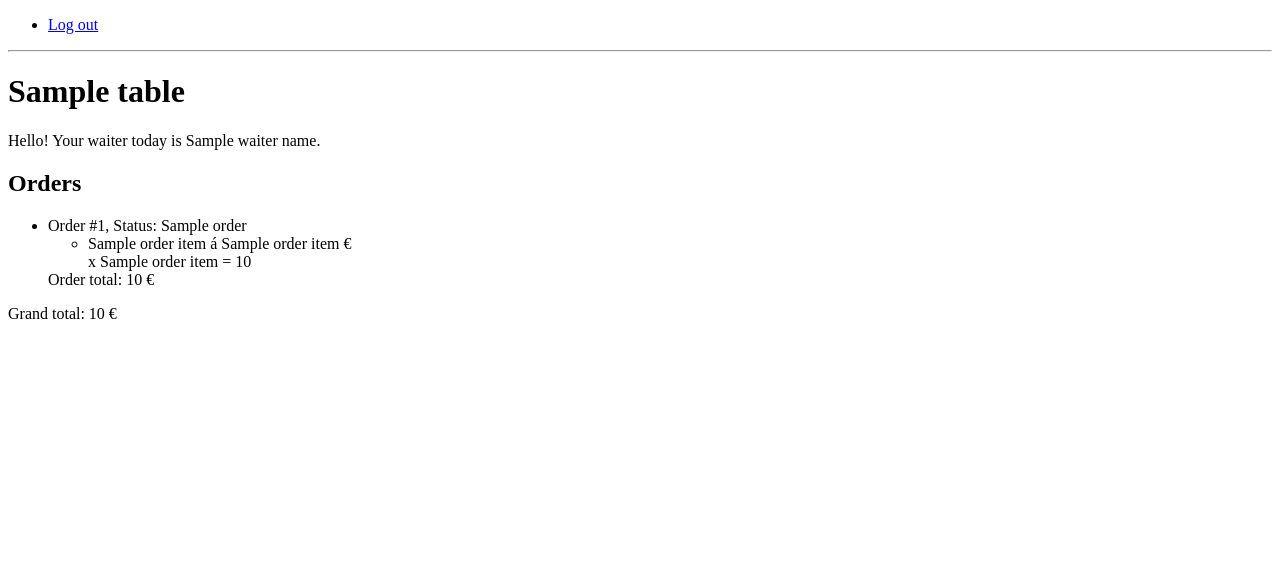
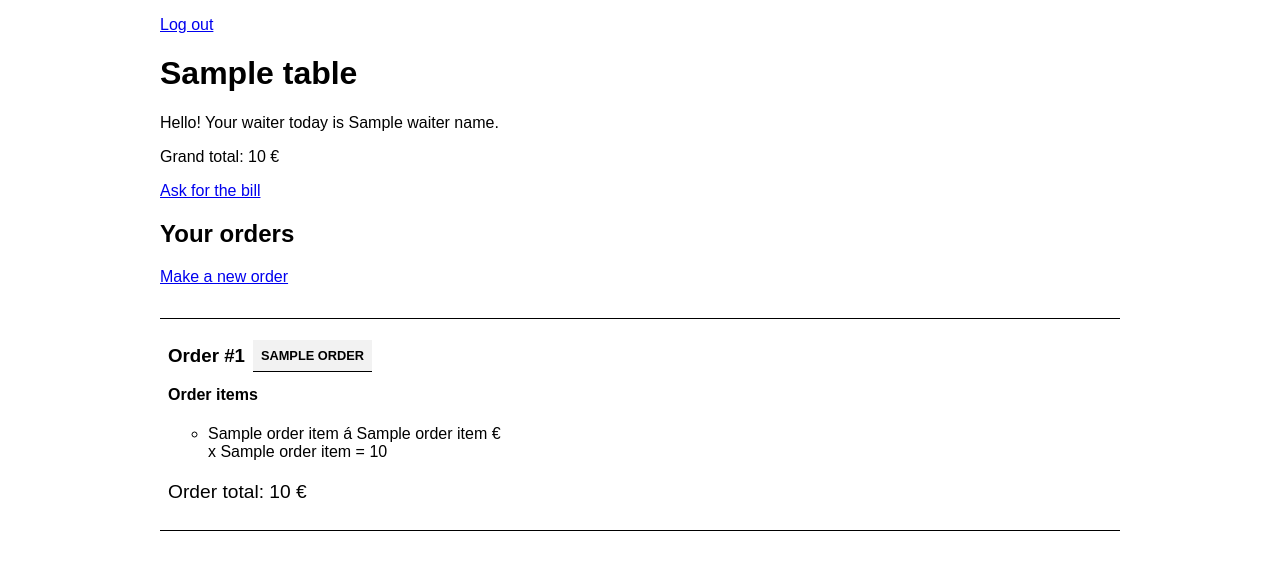
Before and after one commit to Jamb000h/ravintolan-itsepalvelu, a Flask app: template templates/table.html in a window 1280 px wide. Shown: the top 570 px of the page. Run offline with Flask 2, Linux system fonts and the light colour scheme; the template is opened without the code that fills it: most values are stand-ins (such as "Sample title", 1, 10 or a date in 2020); parts of the project's set-up code (start-up, migrations or seed data) failed here and were passed over.

Commit message:
Add initial styles

```diff
--- a/app.py
+++ b/app.py
@@ -280,7 +280,7 @@ def tables():
             if len(tables) > 0 and tables[0][0] is not id:
                 return redirect("/tables?reservedUserError")
 
-            sql = "INSERT INTO tables (tableName,waiterId,userId, wantsToPay) VALUES (:tableName,:tableWaiter,:tableUser, FALSE)"
+            sql = "INSERT INTO tables (tableName,waiterId,userId,wantsToPay) VALUES (:tableName,:tableWaiter,:tableUser, FALSE)"
             db.session.execute(
                 sql, {"tableName": tableName, "tableWaiter": tableWaiter, "tableUser": tableUser})
             db.session.commit()
@@ -397,7 +397,7 @@ def orders():
         table = result.fetchone()
 
         # If wrong user or table wants to pay, don't allow ordering anymore
-        if int(table[0]) != int(tableId) or table[1] == False:
+        if int(table[0]) != int(tableId) or table[1] == True:
             return redirect("/")
 
         try:
@@ -471,14 +471,14 @@ def cancelOrder(id):
     order = result.fetchone()
 
     if order is None:
-        return redirect("/")
+        return redirect("/?asd")
 
     if session.get("userType") == "table":
         # Check that the user is correct
         tableUserId = order[0]
 
         if int(tableUserId) != int(session.get("userId")):
-            return redirect("/")
+            return redirect("/?bsd")
 
     # Only orders with status "new" can be cancelled
     if order[1] == "new":
@@ -489,7 +489,7 @@ def cancelOrder(id):
         except:
             pass
 
-    return redirect("/")
+    return redirect("/?csd")
 
 
 @app.route("/table", methods=["GET"])
--- /dev/null
+++ b/static/main.css
@@ -0,0 +1,98 @@
+* {
+    font-family: "Arial";
+}
+
+nav ul {
+    padding: 0;
+    display: flex;
+    list-style: none;
+}
+
+nav ul li {
+    margin-right: 1rem;
+}
+
+body {
+    width: 100%;
+    max-width: 960px;
+    margin: 0 auto;
+}
+
+ul.orders {
+    padding: 0;
+    margin: 0;
+    list-style: none;
+}
+
+.order {
+    padding: 0.5rem;
+    display: flex;
+    flex-direction: column;
+    border-bottom: 1px solid black;
+}
+
+.order:first-child {
+    margin-top: 2rem;
+    border-top: 1px solid black;
+}
+
+.order:nth-child(even) {
+    background-color: #f2f2f2;
+}
+
+.order-header {
+    display: flex;
+    width: 100%;
+    justify-content: space-between;
+    align-items: flex-start;
+}
+
+.order-heading {
+    display: flex;
+    justify-content: space-between;
+    align-items: center;
+}
+
+.status {
+    font-weight: bold;
+    text-transform: uppercase;
+    font-size: .8rem;
+}
+
+.status--new {
+    color: green;
+}
+
+.order-actions {
+    display: flex;
+    height: 100%;
+}
+
+.order-actions a {
+    padding: .5rem;
+}
+
+button a {
+    text-decoration: none;
+    color: inherit;
+}
+
+a:visited {
+    color: inherit;
+}
+
+.order-items {
+    padding: 0 1rem 0 0;
+}
+
+.order-total {
+    font-size: 1.2rem;
+}
+
+h3 {
+    margin-right: .5rem;
+}
+
+h4 {
+    margin-top: 0;
+}
--- a/templates/layout.html
+++ b/templates/layout.html
@@ -1,5 +1,12 @@
 <!doctype html>
+<html>
+<head>
     <title>{% block title %}{% endblock %}</title>
+    <meta name="viewport" content="width=device-width, initial-scale=1">
+    <link href="{{ url_for('static', filename='main.css') }}" rel="stylesheet" type="text/css" />
+</head>
+<body>
+    <nav>
         <ul>
             {% if session.userType == "admin" %}
                 <li><a href="/users">Users</a></li>
@@ -12,5 +19,9 @@
             {% endif %}
             <li><a href="/logout">Log out</a></li>
         </ul>
-<hr>
+    </nav>
+    <main>
         {% block content %}{% endblock %}
+    </main>
+</body>
+</html>
--- a/templates/table.html
+++ b/templates/table.html
@@ -1,42 +1,67 @@
 {% extends "layout.html" %}
+
 {% block title %}Orders{% endblock %}
+
 {% block content %}
+
 <h1>{{ table[1] }}</h1>
 
-Hello! Your waiter today is <span class="waiter">{{ waiterName }}</span>.
+<p class="greeting">Hello! Your waiter today is <span class="waiter">{{ waiterName }}</span>.</p>
 
-<h2>Orders</h2>
-{% if table[3] == False %}
-    <a href="/order">Make a new order</a>
+{% if orders | length > 0 %}
+
+<p class="grand-total">Grand total: {{ grandTotal }} €</p>
+
+{% if table[3] != True %}
+<a href="wantstopay/{{ table[0] }}">Ask for the bill</a>
 {% endif %}
 
-<ul>
+{% if table[3] == True %}
+<p>You have asked for the bill. Please wait for your waiter.</p>
+{% endif %}
+
+<h2>Your orders</h2>
+
+{% if table[3] != True %}
+<a href="/order">Make a new order</a>
+{% endif %}
+
+<ul class="orders">
+
     {% for order in orders %}
-    <li>Order #{{ loop.index }}, Status: <span class="{{order[1]}}">{{order[1]}}</span>
-        {% if order[1] == 'new' %}
-        <a href="/cancelorder/{{ order[0] }}">Cancel order</a>
-        {% endif %}
-        <div class="collapse">
+    <li class="order">
+        <div class="order-header">
+            <div class="order-heading">
+                <h3>Order #{{ loop.index }}</h3>
+                <p class="status status--{{order[1]}}">{{order[1] | title}}</p>
+            </div>
+            <div class="order-actions">
+                {% if order[1] == 'new' %}
+                <button><a href="/cancelorder/{{ order[0] }}">Cancel order</a></button>
+                {% endif %}
+            </div>
+        </div>
+        <div class="order-items">
+            <h4>Order items</h3>
             <ul>
                 {% for orderItem in orderItems %}
-                    {% if orderItem[0] == order[0] %}
-                        <li>{{ orderItem[2] }} á {{ orderItem[3] }} €<br />x {{ orderItem[1] }} = {{ orderItem[1] *  orderItem[3] | round(2)}}</li>
-                    {% endif %}
+                {% if orderItem[0] == order[0] %}
+                <li>{{ orderItem[2] }} á {{ orderItem[3] }} €<br />x {{ orderItem[1] }} = {{ orderItem[1] *
+                    orderItem[3] | round(2)}}</li>
+                {% endif %}
                 {% endfor %}
             </ul>
         </div>
-        Order total: <span class="total">{{ orderTotals[order[0]] | round(2) }} €</span>
+        <p class="order-total">Order total: <span class="total">{{ orderTotals[order[0]] | round(2) }} €</span></p>
     </li>
     {% endfor %}
+
 </ul>
-<p class="grand-total">Grand total: {{ grandTotal }} €</p>
 
-{% if table[3] == False %}
-    <a href="wantstopay/{{ table[0] }}">Ask for the bill</a>
-{% endif %}
+{% else %}
 
-{% if table[3] == True %}
-    <p>You have asked for the bill. Please wait for your waiter.</p>
+<p>Please <a href="/order">make your first order!</a></p>
+
 {% endif %}
 
 {% endblock %}
```
Lines whose indentation alone changed are shown as unchanged.
